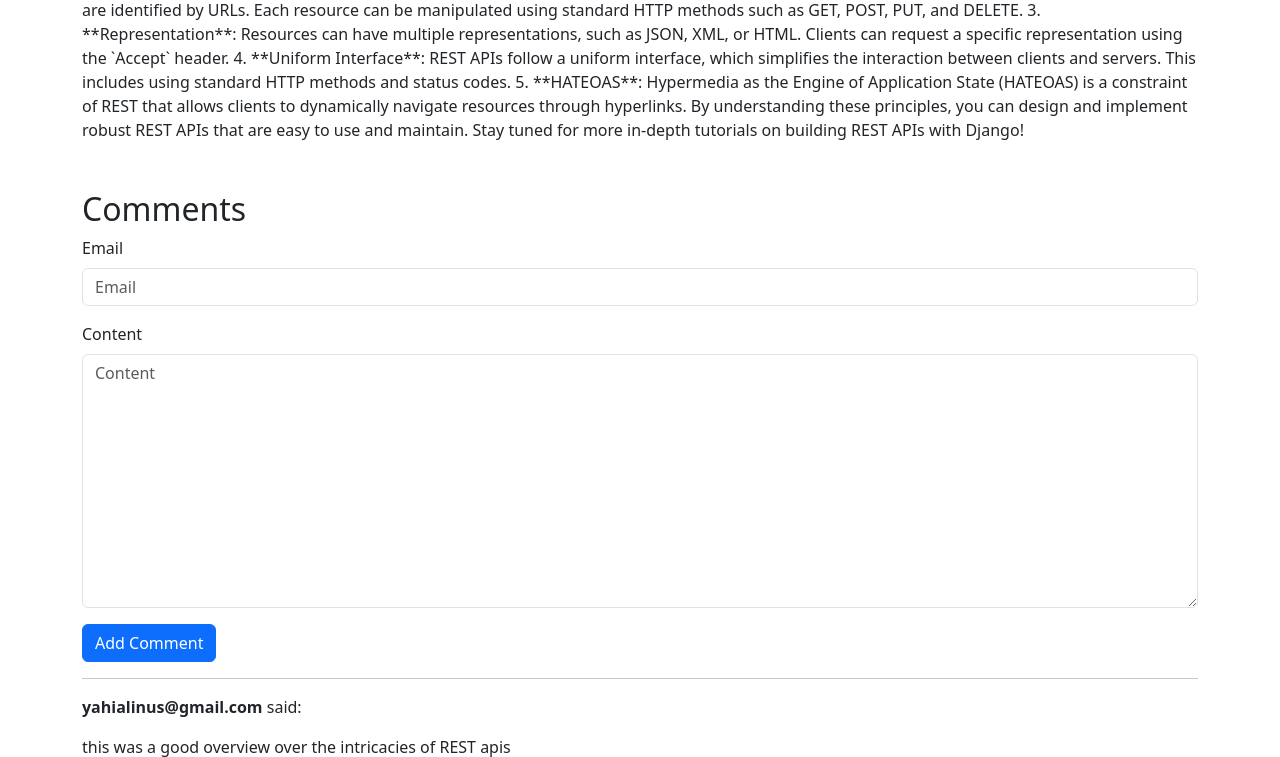
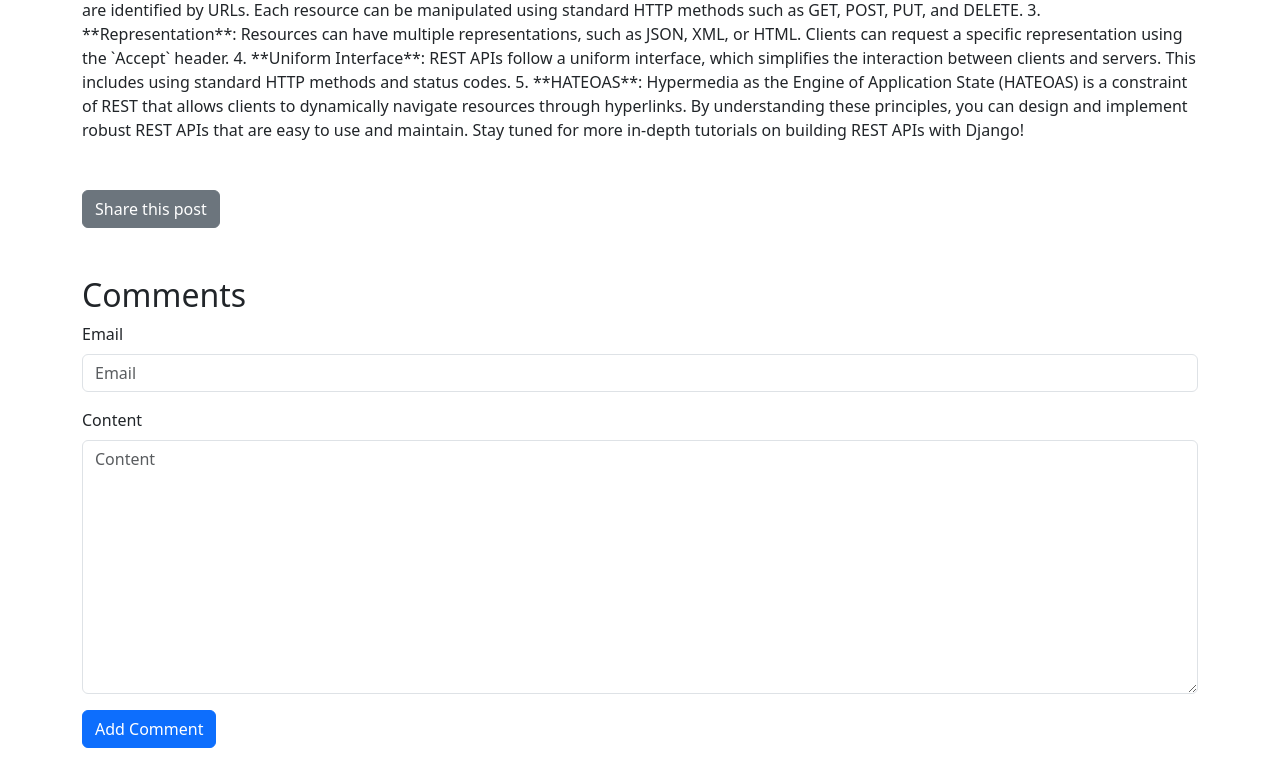
Before and after one commit to yahiaAlg/django_blog_project, a Django app: page /2024/08/27/understanding-rest-apis/ in a window 1280 px wide. Shown: the part 290-1047 px from the top of the page. Run offline with Django 5.2, Linux system fonts and the light colour scheme; data comes from the database, SQL or seed files in the repository; some libraries are stand-ins or nearby versions.

Commit message:
'fixed sharing'

```diff
--- a/blog/templates/blog/posts/post_detail.html
+++ b/blog/templates/blog/posts/post_detail.html
@@ -8,12 +8,38 @@
         {{ post.content|safe }}
     </div>
 
+    <!-- Share Form Section -->
+    <div class="share-form mb-5">
+        <button class="btn btn-secondary" type="button" data-bs-toggle="collapse" data-bs-target="#shareForm" aria-expanded="false" aria-controls="shareForm">
+            Share this post
+        </button>
+        <div class="collapse mt-3" id="shareForm">
+            <form method="post" action="{% url 'blog:share_post' post.pk %}">
+                {% csrf_token %}
+                <div class="mb-3">
+                    <label for="senderEmail" class="form-label">Your Email</label>
+                    <input type="email" class="form-control" id="senderEmail" name="sender_email" required>
+                </div>
+                <div class="mb-3">
+                    <label for="recipientEmail" class="form-label">Recipient's Email</label>
+                    <input type="email" class="form-control" id="recipientEmail" name="recipient_email" required>
+                </div>
+                <div class="mb-3">
+                    <label for="message" class="form-label">Message</label>
+                    <textarea class="form-control" id="message" name="message" rows="3" required></textarea>
+                </div>
+                <button type="submit" class="btn btn-primary">Send</button>
+            </form>
+        </div>
+    </div>
+
+
     <!-- Comment Section -->
     <div class="comments">
         <h2>Comments</h2>
-        <form method="post" action="{{post.get_absolute_url}}">
+        <form method="post" action="{{ post.get_absolute_url }}">
             {% csrf_token %}
-            {% bootstrap_form  form %}
+            {% bootstrap_form form %}
             <button type="submit" class="btn btn-primary">Add Comment</button>
         </form>
 
--- a/blog/urls.py
+++ b/blog/urls.py
@@ -17,6 +17,7 @@ urlpatterns = [
         views.post_detail,
         name="post_detail",
     ),
+    path("share_post/<int:pk>/", views.share_post, name="share_post"),
     path("about", views.about, name="about"),
     path("contact", views.contact, name="contact"),
 ]
--- a/blog/views.py
+++ b/blog/views.py
@@ -3,6 +3,10 @@ from django.views.generic import ListView
 
 from django.shortcuts import redirect, render
 from django.shortcuts import get_object_or_404
+
+from django.core.mail import send_mail
+from django.conf import settings
+from .forms import ContactForm
 
 # from django.core.paginator import Paginator, PageNotAnInteger, EmptyPage
 from .models import *
@@ -79,13 +83,26 @@ def post_detail(request, year, month, day, slug):
     )
 
 
+def share_post(request, pk):
+    post = get_object_or_404(Post, pk=pk)
+    if request.method == "POST":
+        sender_email = request.POST["sender_email"]
+        recipient_email = request.POST["recipient_email"]
+        message = request.POST["message"]
+        subject = f"Check out this post: {post.title}"
+        message_body = f"Message from {sender_email}:\n\n{message}\n\nRead the post here: {request.build_absolute_uri(post.get_absolute_url())}"
+        send_mail(subject, message_body, sender_email, [recipient_email])
+        return redirect(
+            "blog:post_detail",
+            year=post.publish.year,
+            month=post.publish.month,
+            day=post.publish.day,
+            slug=post.slug,
+        )
+
+
 def about(request):
     return render(request, "blog/about.html")
-
-
-from django.core.mail import send_mail
-from django.conf import settings
-from .forms import ContactForm
 
 
 def contact(request):
```
